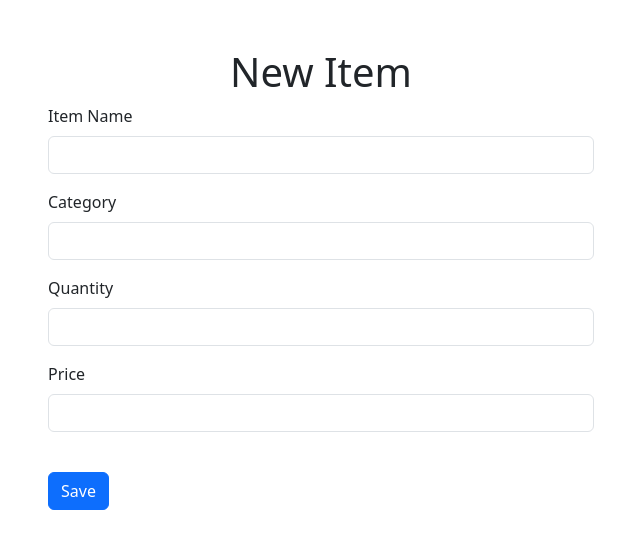
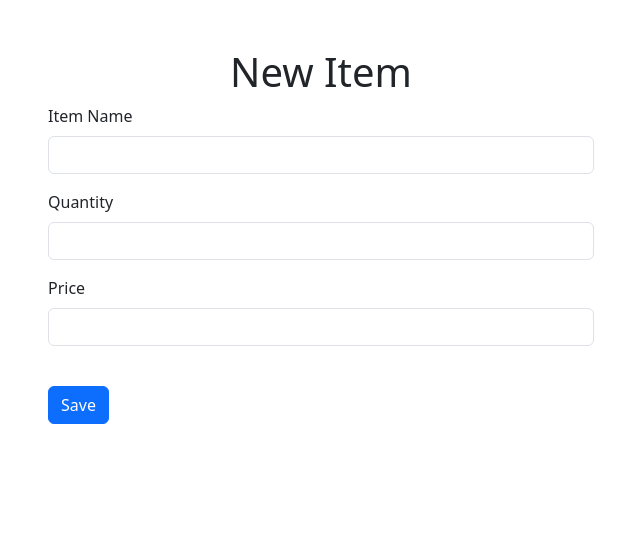
Before and after one commit to kalosius/DJango, a Django app: page /add_item/ in a window 1280 px wide. Shown: the part 56-605 px from the top of the page, without its empty margins (319-959 px from the left). Run offline with Django 5.2, Linux system fonts and the light colour scheme.

Commit message:
category field not working, others=True

```diff
--- a/kalimunda/templates/add_med.html
+++ b/kalimunda/templates/add_med.html
@@ -8,22 +8,31 @@
     <div class="row">
         <div class="col-md-6 offset-md-3">
             <center><h1>New Item</h1></center>
-            <form>
+
+            <form method="POST">
+                {% csrf_token %}
                 <div class="mb-3">
-                    <label for="" class="form-label">Item Name</label>
-                    <input type="text" class="form-control" >
+                    <label for="name" class="form-label">Item Name</label>
+                    <input type="text" class="form-control" name="name" >
+                </div>
+
+                <!-- <div class="mb-3">
+                    <label for="category" class="form-label">Category</label>
+                    <select id="category" name="category" class="form-select">
+                        <option value="">Select a category...</option>
+                        <option value="Pain Killers">Pain Killers</option>
+                        <option value="Contraceptives">Contraceptives</option>
+                    </select>
+                </div> -->
+
+
+                <div class="mb-3">
+                    <label for="quantity" class="form-label">Quantity</label>
+                    <input type="number" class="form-control" name="quantity">
                 </div>
                 <div class="mb-3">
-                    <label for="" class="form-label">Category</label>
-                    <input type="text" class="form-control">
-                </div>
-                <div class="mb-3">
-                    <label for="" class="form-label">Quantity</label>
-                    <input type="number" class="form-control">
-                </div>
-                <div class="mb-3">
-                    <label for="" class="form-label">Price</label>
-                    <input type="number" class="form-control">
+                    <label for="price" class="form-label">Price</label>
+                    <input type="number" class="form-control" name="price">
                 </div>
 
                 <br>
--- a/kalimunda/templates/products.html
+++ b/kalimunda/templates/products.html
@@ -8,7 +8,7 @@
 
 <br><br><br>
 <div class="container">
-    <center><h1>Medicine Products</h1></center>
+    <center><h1>Medicine Products</h1></center><br>
     <table class="table table-striped table-hover">
         <thead class="table-dark">
           <tr>
--- a/kalimunda/views.py
+++ b/kalimunda/views.py
@@ -1,10 +1,20 @@
-from django.shortcuts import render
+from django.shortcuts import render, redirect
 from . models import Medicine
 
 # Create your views here.
 
 
 def add_item(request):
+    if request.method == 'POST':
+        name = request.POST['name']
+        # category = request.POST['category']
+        quantity = request.POST['quantity']
+        price = request.POST['price']
+
+        new_med = Medicine(name=name, quantity=quantity, price=price)
+        new_med.save()
+        return redirect('products')
+
     return render(request, 'add_med.html')
 
 
```
Also changed, not shown: db.sqlite3.
